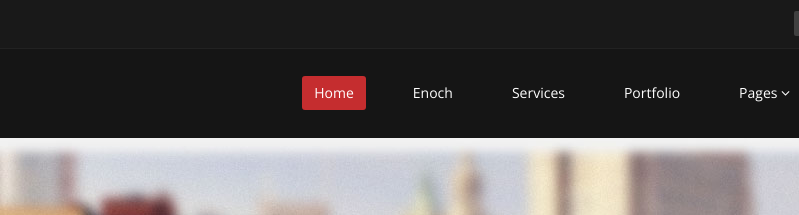
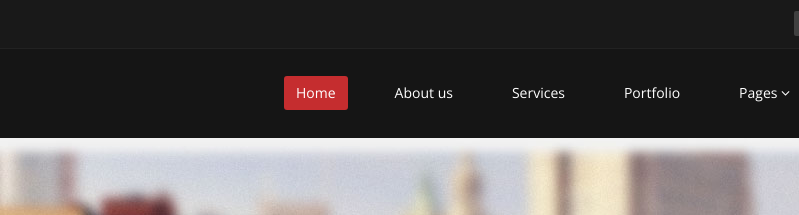
Before and after one commit to Itgelthedesigner/websitedesign, a plain HTML site: page index.html in a window 1280 px wide. Shown: the top 215 px of the page, 196-995 px from the left. Drawn offline with nearby package versions, Linux system fonts and the light colour scheme; files whose address does not match are found by name.

Commit message:
Update index.html

```diff
--- a/index.html
+++ b/index.html
@@ -70,7 +70,7 @@
                 <div class="collapse navbar-collapse navbar-right">
                     <ul class="nav navbar-nav">
                         <li class="active"><a href="index.html">Home</a></li>
-                        <li><a href="about-us.html">Enoch</a></li>
+                        <li><a href="about-us.html">About us</a></li>
                         <li><a href="services.html">Services</a></li>
                         <li><a href="portfolio.html">Portfolio</a></li>
                         <li class="dropdown">
```
